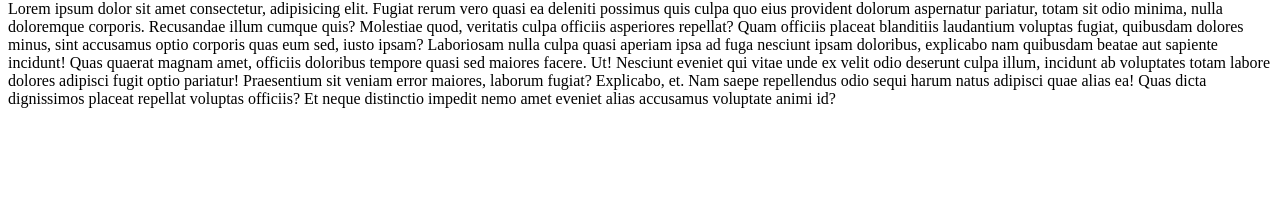
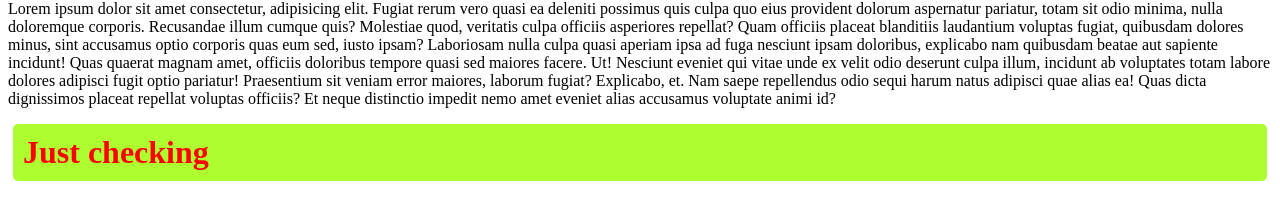
Before and after one commit to harsha6345/Rainbow-Song, a plain HTML site: page index.html in a window 1280 px wide. Shown: the part 447-666 px from the top of the page. Drawn offline with Linux system fonts and the light colour scheme.

Commit message:
Just checking just id name

```diff
--- a/hello.css
+++ b/hello.css
@@ -1,3 +1,9 @@
 h1{
     color: red;
 }
+#just{
+    background-color: greenyellow;
+    padding:10px;
+    border-radius: 5px;
+    margin:5px;
+}
--- a/index.html
+++ b/index.html
@@ -29,5 +29,6 @@
       neque distinctio impedit nemo amet eveniet alias accusamus voluptate animi
       id?
     </p>
+    <h1 id="just">Just checking</h1>
   </body>
 </html>
```
